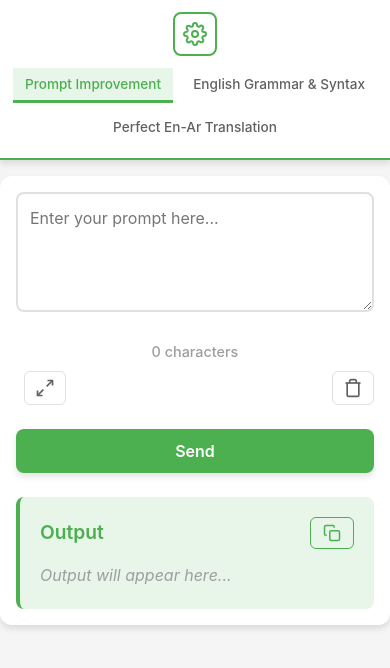
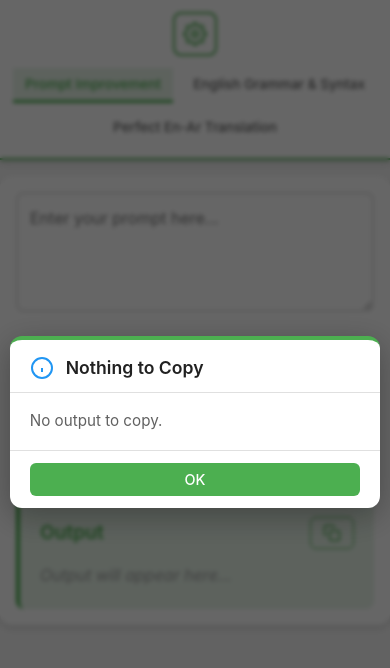
Before and after one commit to pharmacynafis-ops/MASTER-THE-PROMPT, a plain HTML site: page index.html in a window 390 px wide. Both pictures are taken after a click on the button 332 px from the left and 532 px from the top of the page. Drawn offline with Linux system fonts and the light colour scheme.

Commit message:
Converted the alert to Modal

```diff
--- /dev/null
+++ b/css/components/modal.css
@@ -0,0 +1,192 @@
+/* Custom Modal/Dialog Styles */
+
+.custom-modal-overlay {
+    position: fixed;
+    top: 0;
+    left: 0;
+    width: 100%;
+    height: 100%;
+    background-color: rgba(0, 0, 0, 0.6);
+    display: flex;
+    align-items: center;
+    justify-content: center;
+    z-index: 3000;
+    animation: fadeIn 0.2s ease-in;
+    backdrop-filter: blur(2px);
+}
+
+.custom-modal {
+    background-color: var(--white);
+    border-radius: 12px;
+    box-shadow: 0 8px 32px rgba(0, 0, 0, 0.3);
+    max-width: 450px;
+    width: 90%;
+    max-height: 90vh;
+    overflow-y: auto;
+    animation: slideInScale 0.3s ease-out;
+    border-top: 4px solid var(--primary-green);
+}
+
+.custom-modal-header {
+    padding: 20px 24px 16px;
+    border-bottom: 1px solid var(--border-color);
+    display: flex;
+    align-items: center;
+    gap: 12px;
+}
+
+.custom-modal-icon {
+    width: 24px;
+    height: 24px;
+    flex-shrink: 0;
+}
+
+.custom-modal-icon.success {
+    color: var(--success);
+}
+
+.custom-modal-icon.warning {
+    color: var(--warning);
+}
+
+.custom-modal-icon.error {
+    color: var(--error);
+}
+
+.custom-modal-icon.info {
+    color: var(--info);
+}
+
+.custom-modal-title {
+    font-size: 1.2rem;
+    font-weight: 600;
+    color: var(--text-primary);
+    flex: 1;
+}
+
+.custom-modal-body {
+    padding: 20px 24px;
+    color: var(--text-secondary);
+    font-size: 1rem;
+    line-height: 1.6;
+}
+
+.custom-modal-footer {
+    padding: 16px 24px;
+    border-top: 1px solid var(--border-color);
+    display: flex;
+    justify-content: flex-end;
+    gap: 12px;
+}
+
+.custom-modal-btn {
+    padding: 10px 20px;
+    border-radius: 6px;
+    font-size: 0.95rem;
+    font-weight: 500;
+    cursor: pointer;
+    transition: all 0.3s ease;
+    border: none;
+    font-family: var(--font-family);
+}
+
+.custom-modal-btn.primary {
+    background-color: var(--primary-green);
+    color: var(--white);
+}
+
+.custom-modal-btn.primary:hover {
+    background-color: var(--primary-green-dark);
+    transform: translateY(-1px);
+    box-shadow: var(--shadow-md);
+}
+
+.custom-modal-btn.secondary {
+    background-color: transparent;
+    color: var(--text-secondary);
+    border: 1px solid var(--border-color);
+}
+
+.custom-modal-btn.secondary:hover {
+    background-color: var(--bg-secondary);
+    border-color: var(--text-tertiary);
+}
+
+.custom-modal-btn.danger {
+    background-color: var(--error);
+    color: var(--white);
+}
+
+.custom-modal-btn.danger:hover {
+    background-color: #d32f2f;
+    transform: translateY(-1px);
+    box-shadow: var(--shadow-md);
+}
+
+.custom-modal-btn:active {
+    transform: translateY(0);
+}
+
+/* Animations */
+@keyframes fadeIn {
+    from {
+        opacity: 0;
+    }
+    to {
+        opacity: 1;
+    }
+}
+
+@keyframes slideInScale {
+    from {
+        opacity: 0;
+        transform: translateY(-30px) scale(0.95);
+    }
+    to {
+        opacity: 1;
+        transform: translateY(0) scale(1);
+    }
+}
+
+/* Responsive Design */
+@media (max-width: 768px) {
+    .custom-modal {
+        width: 95%;
+        max-width: 95%;
+    }
+
+    .custom-modal-header {
+        padding: 16px 20px 12px;
+    }
+
+    .custom-modal-body {
+        padding: 16px 20px;
+    }
+
+    .custom-modal-footer {
+        padding: 12px 20px;
+    }
+
+    .custom-modal-btn {
+        padding: 8px 16px;
+        font-size: 0.9rem;
+    }
+}
+
+@media (max-width: 480px) {
+    .custom-modal-title {
+        font-size: 1.1rem;
+    }
+
+    .custom-modal-body {
+        font-size: 0.95rem;
+    }
+
+    .custom-modal-footer {
+        flex-direction: column;
+    }
+
+    .custom-modal-btn {
+        width: 100%;
+    }
+}
--- a/js/app.js
+++ b/js/app.js
@@ -20,12 +20,13 @@ const App = {
             TabsComponent.init();
             EditorComponent.init();
             SettingsComponent.init();
+            CustomModal.init();
 
             console.log('AI Writing Tools initialized successfully');
 
         } catch (error) {
             console.error('Failed to initialize application:', error);
-            alert('Failed to initialize application. Please refresh the page.');
+            await CustomModal.alert('Failed to initialize application. Please refresh the page.', 'error', 'Initialization Error');
         }
     }
 };
--- a/js/components/editor.js
+++ b/js/components/editor.js
@@ -115,15 +115,22 @@ const EditorComponent = {
     /**
      * Setup clear buttons
      */
-    setupClearButtons() {
+    async setupClearButtons() {
         document.querySelectorAll('.clear-btn').forEach(btn => {
-            btn.addEventListener('click', (e) => {
+            btn.addEventListener('click', async (e) => {
                 const editorContainer = e.target.closest('.editor-container');
                 const textarea = editorContainer.querySelector('.editor-input');
                 const outputContent = editorContainer.querySelector('.output-content');
 
                 if (textarea.value.trim() !== '' || outputContent.textContent.trim() !== '') {
-                    if (confirm('Are you sure you want to clear both input and output?')) {
+                    const confirmed = await CustomModal.confirm(
+                        'Are you sure you want to clear both input and output?',
+                        'Clear Content',
+                        'Clear',
+                        'Cancel'
+                    );
+
+                    if (confirmed) {
                         textarea.value = '';
                         outputContent.textContent = '';
                         textarea.dispatchEvent(new Event('input'));
@@ -161,7 +168,7 @@ const EditorComponent = {
         const input = inputElement.value.trim();
 
         if (!input) {
-            alert('Please enter some text first.');
+            await CustomModal.alert('Please enter some text first.', 'warning', 'Input Required');
             return;
         }
 
@@ -170,7 +177,7 @@ const EditorComponent = {
         const model = await StorageService.getModel();
 
         if (!apiKey) {
-            alert('Please configure your OpenRouter API key in settings first.');
+            await CustomModal.alert('Please configure your OpenRouter API key in settings first.', 'warning', 'API Key Required');
             SettingsComponent.open();
             return;
         }
@@ -227,7 +234,7 @@ const EditorComponent = {
                 const text = outputContent.textContent;
 
                 if (!text) {
-                    alert('No output to copy.');
+                    await CustomModal.alert('No output to copy.', 'info', 'Nothing to Copy');
                     return;
                 }
 
@@ -248,7 +255,7 @@ const EditorComponent = {
                         btn.classList.remove('copied');
                     }, 2000);
                 } else {
-                    alert('Failed to copy to clipboard.');
+                    await CustomModal.alert('Failed to copy to clipboard.', 'error', 'Copy Failed');
                 }
             });
         });
--- /dev/null
+++ b/js/components/modal.js
@@ -0,0 +1,200 @@
+// Custom Modal Component - Replaces browser alert/confirm dialogs
+
+const CustomModal = {
+    currentResolve: null,
+
+    /**
+     * Initialize modal functionality
+     */
+    init() {
+        // Create modal HTML immediately
+        this.createModalHTML();
+
+        // Setup close handlers after a short delay to ensure DOM is ready
+        setTimeout(() => {
+            this.setupCloseHandlers();
+        }, 0);
+    },
+
+    /**
+     * Create modal HTML structure
+     */
+    createModalHTML() {
+        // Check if modal already exists
+        if (DOM.getElement('customModalOverlay')) {
+            return;
+        }
+
+        const modalHTML = `
+            <div id="customModalOverlay" class="custom-modal-overlay hidden">
+                <div class="custom-modal">
+                    <div class="custom-modal-header">
+                        <div class="custom-modal-icon" id="customModalIcon"></div>
+                        <h3 class="custom-modal-title" id="customModalTitle">Title</h3>
+                    </div>
+                    <div class="custom-modal-body" id="customModalBody">
+                        Message content here
+                    </div>
+                    <div class="custom-modal-footer" id="customModalFooter">
+                        <button class="custom-modal-btn secondary" id="customModalCancel">Cancel</button>
+                        <button class="custom-modal-btn primary" id="customModalConfirm">OK</button>
+                    </div>
+                </div>
+            </div>
+        `;
+
+        // Append to body
+        document.body.insertAdjacentHTML('beforeend', modalHTML);
+    },
+
+    /**
+     * Setup close handlers
+     */
+    setupCloseHandlers() {
+        // Close on overlay click
+        DOM.addEventListener('customModalOverlay', 'click', (e) => {
+            if (e.target.id === 'customModalOverlay') {
+                this.close(false);
+            }
+        });
+
+        // Close on Escape key
+        document.addEventListener('keydown', (e) => {
+            if (e.key === 'Escape') {
+                const overlay = DOM.getElement('customModalOverlay');
+                if (overlay && !DOM.hasClass(overlay, 'hidden')) {
+                    this.close(false);
+                }
+            }
+        });
+
+        // Cancel button
+        DOM.addEventListener('customModalCancel', 'click', () => {
+            this.close(false);
+        });
+
+        // Confirm button
+        DOM.addEventListener('customModalConfirm', 'click', () => {
+            this.close(true);
+        });
+    },
+
+    /**
+     * Show custom alert
+     * @param {string} message - Message to display
+     * @param {string} type - Type: 'success', 'warning', 'error', 'info'
+     * @param {string} title - Title text
+     * @returns {Promise} Promise that resolves when dismissed
+     */
+    alert(message, type = 'info', title = '') {
+        return new Promise((resolve) => {
+            this.currentResolve = resolve;
+
+            const titles = {
+                success: 'Success',
+                warning: 'Warning',
+                error: 'Error',
+                info: 'Information'
+            };
+
+            const icons = {
+                success: `<svg viewBox="0 0 24 24" fill="none" stroke="currentColor" stroke-width="2"><path d="M22 11.08V12a10 10 0 1 1-5.93-9.14"></path><polyline points="22 4 12 14.01 9 11.01"></polyline></svg>`,
+                warning: `<svg viewBox="0 0 24 24" fill="none" stroke="currentColor" stroke-width="2"><path d="M10.29 3.86L1.82 18a2 2 0 0 0 1.71 3h16.94a2 2 0 0 0 1.71-3L13.71 3.86a2 2 0 0 0-3.42 0z"></path><line x1="12" y1="9" x2="12" y2="13"></line><line x1="12" y1="17" x2="12.01" y2="17"></line></svg>`,
+                error: `<svg viewBox="0 0 24 24" fill="none" stroke="currentColor" stroke-width="2"><circle cx="12" cy="12" r="10"></circle><line x1="15" y1="9" x2="9" y2="15"></line><line x1="9" y1="9" x2="15" y2="15"></line></svg>`,
+                info: `<svg viewBox="0 0 24 24" fill="none" stroke="currentColor" stroke-width="2"><circle cx="12" cy="12" r="10"></circle><line x1="12" y1="16" x2="12" y2="12"></line><line x1="12" y1="8" x2="12.01" y2="8"></line></svg>`
+            };
+
+            this.show({
+                type,
+                title: title || titles[type],
+                message,
+                icon: icons[type],
+                showCancel: false,
+                confirmText: 'OK'
+            });
+        });
+    },
+
+    /**
+     * Show custom confirm dialog
+     * @param {string} message - Message to display
+     * @param {string} title - Title text
+     * @param {string} confirmText - Confirm button text
+     * @param {string} cancelText - Cancel button text
+     * @returns {Promise<boolean>} Promise that resolves to true/false
+     */
+    confirm(message, title = 'Confirm', confirmText = 'Confirm', cancelText = 'Cancel') {
+        return new Promise((resolve) => {
+            this.currentResolve = resolve;
+
+            const icon = `<svg viewBox="0 0 24 24" fill="none" stroke="currentColor" stroke-width="2"><circle cx="12" cy="12" r="10"></circle><path d="M9.09 9a3 3 0 0 1 5.83 1c0 2-3 3-3 3"></path><line x1="12" y1="17" x2="12.01" y2="17"></line></svg>`;
+
+            this.show({
+                type: 'info',
+                title,
+                message,
+                icon,
+                showCancel: true,
+                confirmText,
+                cancelText
+            });
+        });
+    },
+
+    /**
+     * Show modal with specified options
+     * @param {Object} options - Modal options
+     */
+    show(options) {
+        const { type, title, message, icon, showCancel, confirmText, cancelText } = options;
+
+        // Set icon
+        const iconElement = DOM.getElement('customModalIcon');
+        iconElement.innerHTML = icon;
+        iconElement.className = `custom-modal-icon ${type}`;
+
+        // Set title
+        DOM.setText('customModalTitle', title);
+
+        // Set message
+        DOM.setText('customModalBody', message);
+
+        // Setup buttons
+        const confirmBtn = DOM.getElement('customModalConfirm');
+        const cancelBtn = DOM.getElement('customModalCancel');
+
+        confirmBtn.textContent = confirmText || 'OK';
+        confirmBtn.className = `custom-modal-btn ${showCancel ? 'primary' : 'primary'}`;
+
+        if (showCancel) {
+            cancelBtn.textContent = cancelText || 'Cancel';
+            cancelBtn.style.display = 'block';
+        } else {
+            cancelBtn.style.display = 'none';
+        }
+
+        // Show modal
+        DOM.removeClass('customModalOverlay', 'hidden');
+
+        // Focus confirm button
+        setTimeout(() => confirmBtn.focus(), 100);
+    },
+
+    /**
+     * Close modal
+     * @param {boolean} result - Result to resolve promise with
+     */
+    close(result) {
+        DOM.addClass('customModalOverlay', 'hidden');
+
+        if (this.currentResolve) {
+            this.currentResolve(result);
+            this.currentResolve = null;
+        }
+    }
+};
+
+// Export for use in other modules
+if (typeof module !== 'undefined' && module.exports) {
+    module.exports = CustomModal;
+}
```
Also changed, not shown: index.html (+3 -1 lines), memory-bank/projects/ai-writing-tools/decisions.md (+4 -2 lines), memory-bank/projects/ai-writing-tools/requirements.md (+1 -1 lines).
